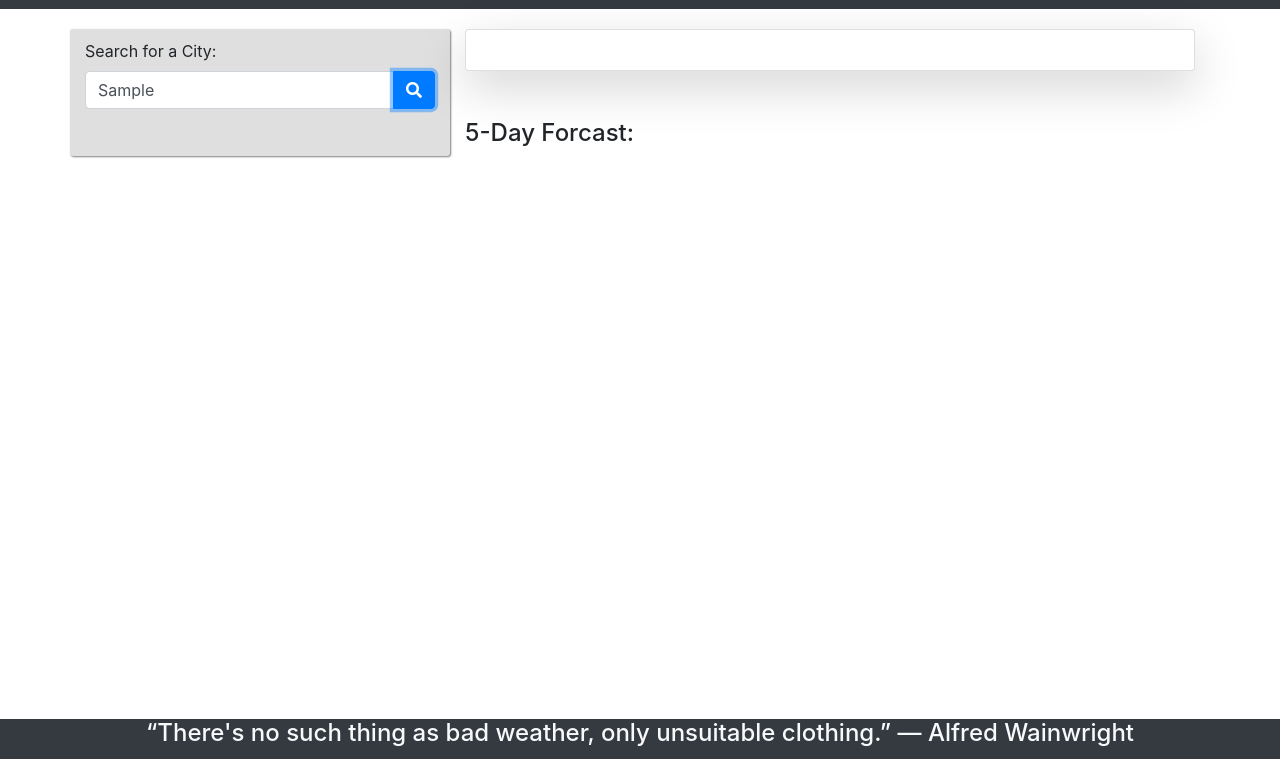
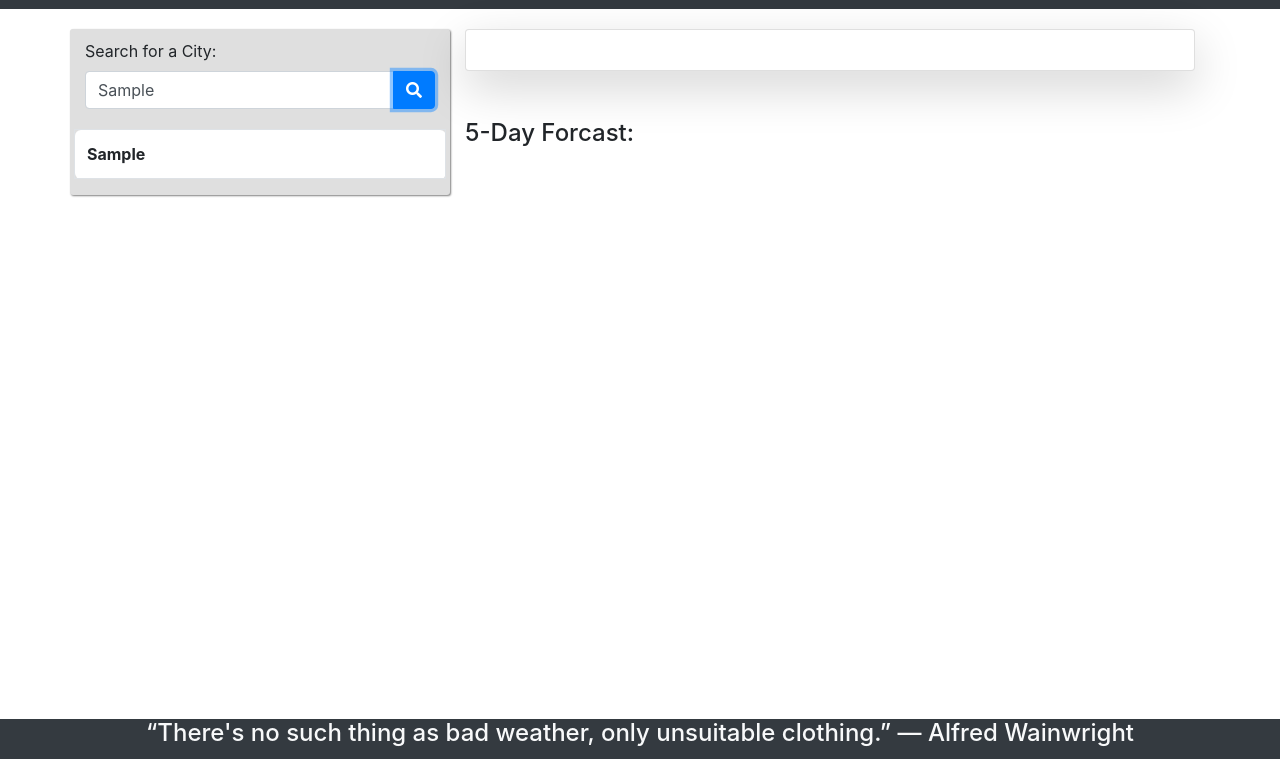
Before and after one commit to Zerrtry/06Homework, a plain HTML site: page index.html in a window 1280 px wide. Both pictures are taken after typing "Sample" into the empty fields and a click on the button 414 px from the left and 131 px from the top of the page. Shown: the part 41-800 px from the top of the page. Drawn offline with nearby package versions, Linux system fonts and the light colour scheme; no server answers.

Commit message:
history 1st step

```diff
--- a/assets/script.js
+++ b/assets/script.js
@@ -1,10 +1,9 @@
 $(document).ready(function(){
 
-    var startSearch = function(city){
+    var startSearch = function(userInput){
         console.log("search started");
-        var city = "chicago";
         var APIKey = "9f7d706ef6d3f4a96f60c4354887012e";
-        var queryURL = "https://api.openweathermap.org/data/2.5/weather?q=" + city + "&appid=" + APIKey;
+        var queryURL = "https://api.openweathermap.org/data/2.5/weather?q=" + userInput + "&appid=" + APIKey;
         console.log(queryURL);
         $.ajax({
             url: queryURL,
@@ -13,7 +12,7 @@ $(document).ready(function(){
                 $.ajax({
                     url: queryURL,
                     method: "GET"
-                })
+                });
                 console.log(response)
 
                 var tempFahrenheit = Math.round(((response.main.temp) - 273.15) * 1.80 + 32);
@@ -30,7 +29,7 @@ $(document).ready(function(){
 
                 $("#cityName").html(`${response.name}`);
                 $("#currentDay").html(moment().format('(MM/DD/YYYY)'));//refactoring later to make getting time from API
-                $("#weatherIcon").append(`<img src = "http://openweathermap.org/img/wn/${weatherIcon}@2x.png">`);
+                $("#weatherIcon").empty().append(`<img src = "http://openweathermap.org/img/wn/${weatherIcon}@2x.png">`);
                 $("#temperature").html(`Temperature: ${tempFahrenheit} &degF`);
                 $("#humidity").html(`Humidity: ${humidity} %`);
                 $("#windSpeed").html(`Wind Speed: ${windSpeed} MPH`);
@@ -39,8 +38,12 @@ $(document).ready(function(){
             url: queryURLuv,
             method: "GET"
             }).then(function(response){
-                    $.ajax({url: queryURLuv, method: 'GET'})
+                $.ajax({
+                    url: queryURLuv,
+                     method: 'GET'
+                });
                 console.log(response);
+
                 var uvlIndex = response.value;
                 $("#uvl-display").html(`UV Index: <span id="UV">${uvlIndex}</span>`);
                 if (uvlIndex <=2){
@@ -56,11 +59,30 @@ $(document).ready(function(){
             });
         });
     };
+
+    var history =[];
+
+    var addToHistory = function(userInput){
+        if (userInput!=0 && history.length <10){
+            $("#searchHistory").append(`<tr><th class="itemInHistory" scope="row">${userInput}</th></tr>`)
+            history.push(userInput);
+            console.log(history);
+        // code in process
+        // } else {
+        //     $("#searchHistory").html(`<tr><th scope="row">${userInput}</th></tr>`)
+        };
+    };
+
     $(".btn").click(function(){
         event.preventDefault();
         var userInput = $("#cityInput").val();
         console.log(userInput);
         localStorage.setItem("searchHistory", userInput);
         startSearch(userInput);
+        addToHistory(userInput);
+    });
+
+    $(".itemInHistory").click(function(){
+        console.log("TH BEEN HITED");
     });
 });
--- a/index.html
+++ b/index.html
@@ -41,8 +41,8 @@
             </form>
             <!-- History -->
             <div class="row">
-              <table class="table table-bordered" id="searchHistory">
-                <tbody>
+              <table class="table table-bordered" >
+                <tbody id="searchHistory">
                   <!-- <tr>
                     <th scope="row">1</th>
                   </tr>
```
Lines whose indentation alone changed are shown as unchanged.
